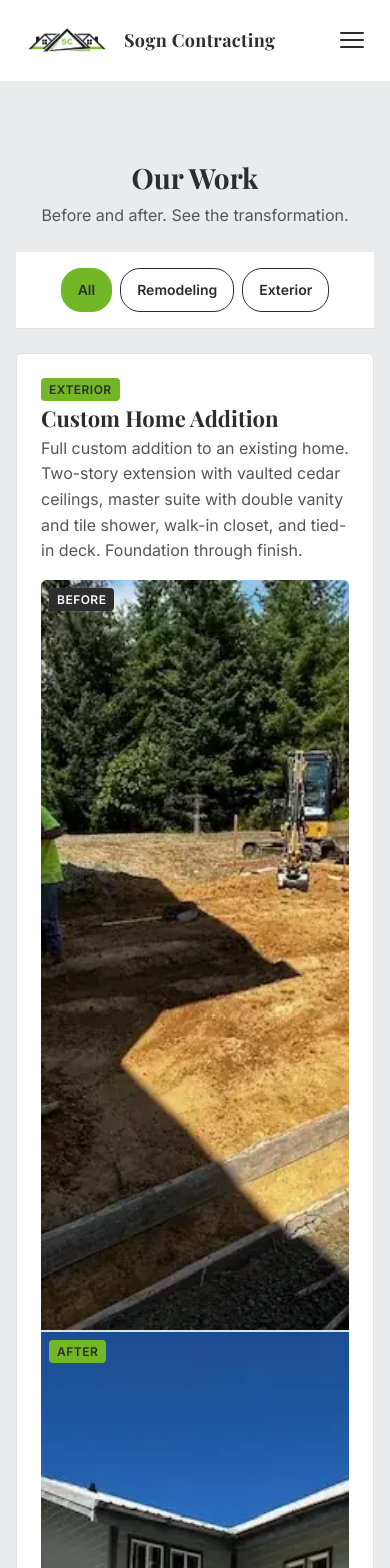
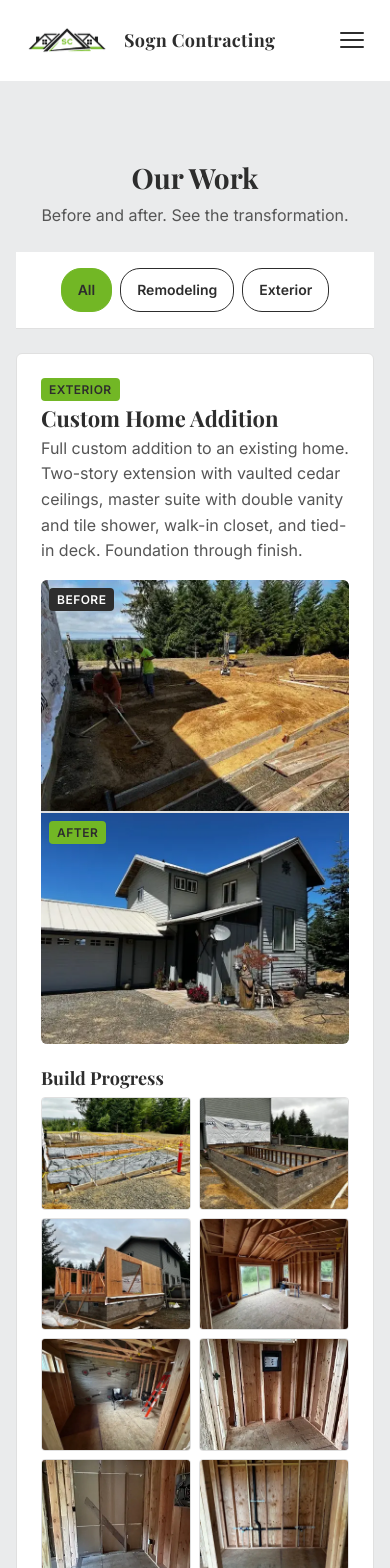
Before and after one commit to Preston2012/Sogncontracting, a Next.js app: page /gallery in a window 390 px wide. Shown: the top 1568 px of the page. Built offline with nearby package versions, Linux system fonts and the light colour scheme.

Commit message:
fix(gallery): height auto on card image rules so aspect-ratio crops (next/image height attr was forcing full native height, breaking card sizing on mobile)

```diff
--- a/components/FeaturedProjects.module.css
+++ b/components/FeaturedProjects.module.css
@@ -20,7 +20,7 @@
   background-color: rgba(0, 0, 0, 0.7); color: var(--white);
 }
 .badgeAfter { background-color: var(--green-badge-bg); color: var(--green-badge-text); }
-.img { width: 100%; height: 100%; object-fit: cover; aspect-ratio: 4 / 3; display: block; }
+.img { width: 100%; height: auto; object-fit: cover; aspect-ratio: 4 / 3; display: block; }
 .cardContent { padding: var(--space-md); display: flex; align-items: center; gap: var(--space-sm); }
 .categoryBadge {
   font-size: var(--text-caption); font-weight: var(--weight-semibold); text-transform: uppercase;
--- a/components/ProjectCard.module.css
+++ b/components/ProjectCard.module.css
@@ -53,6 +53,7 @@
 
 .img {
   width: 100%;
+  height: auto;
   aspect-ratio: 4 / 3;
   object-fit: cover;
   display: block;
--- a/components/ProjectGalleryModal.module.css
+++ b/components/ProjectGalleryModal.module.css
@@ -115,6 +115,7 @@
 
 .img {
   width: 100%;
+  height: auto;
   aspect-ratio: 4 / 3;
   object-fit: cover;
   border-radius: var(--radius-card);
--- a/components/ShowcaseProject.module.css
+++ b/components/ShowcaseProject.module.css
@@ -87,6 +87,7 @@
 
 .heroImg {
   width: 100%;
+  height: auto;
   aspect-ratio: 4 / 3;
   object-fit: cover;
   display: block;
@@ -111,6 +112,7 @@
 
 .progressImg {
   width: 100%;
+  height: auto;
   aspect-ratio: 4 / 3;
   object-fit: cover;
   display: block;
```
